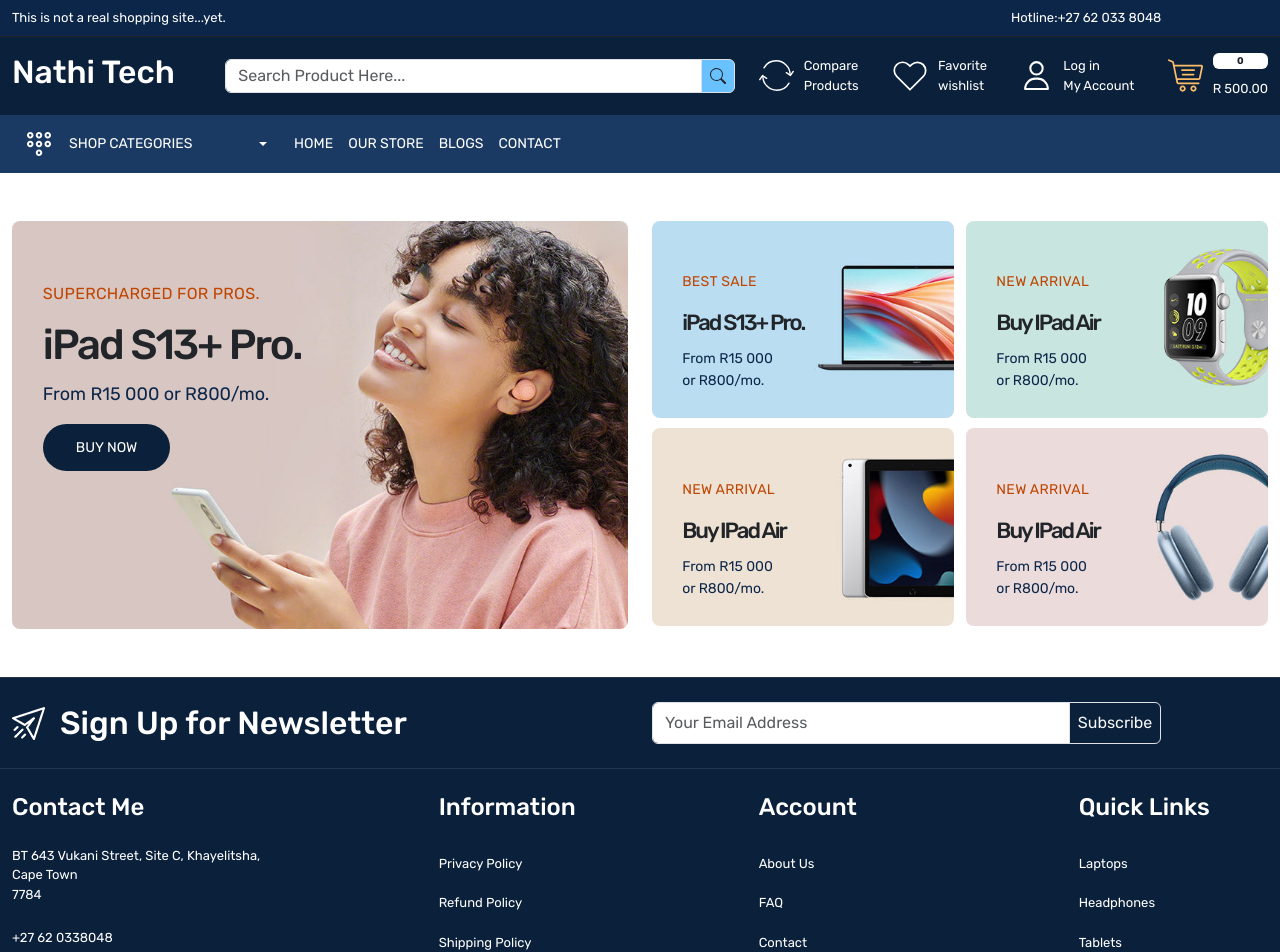
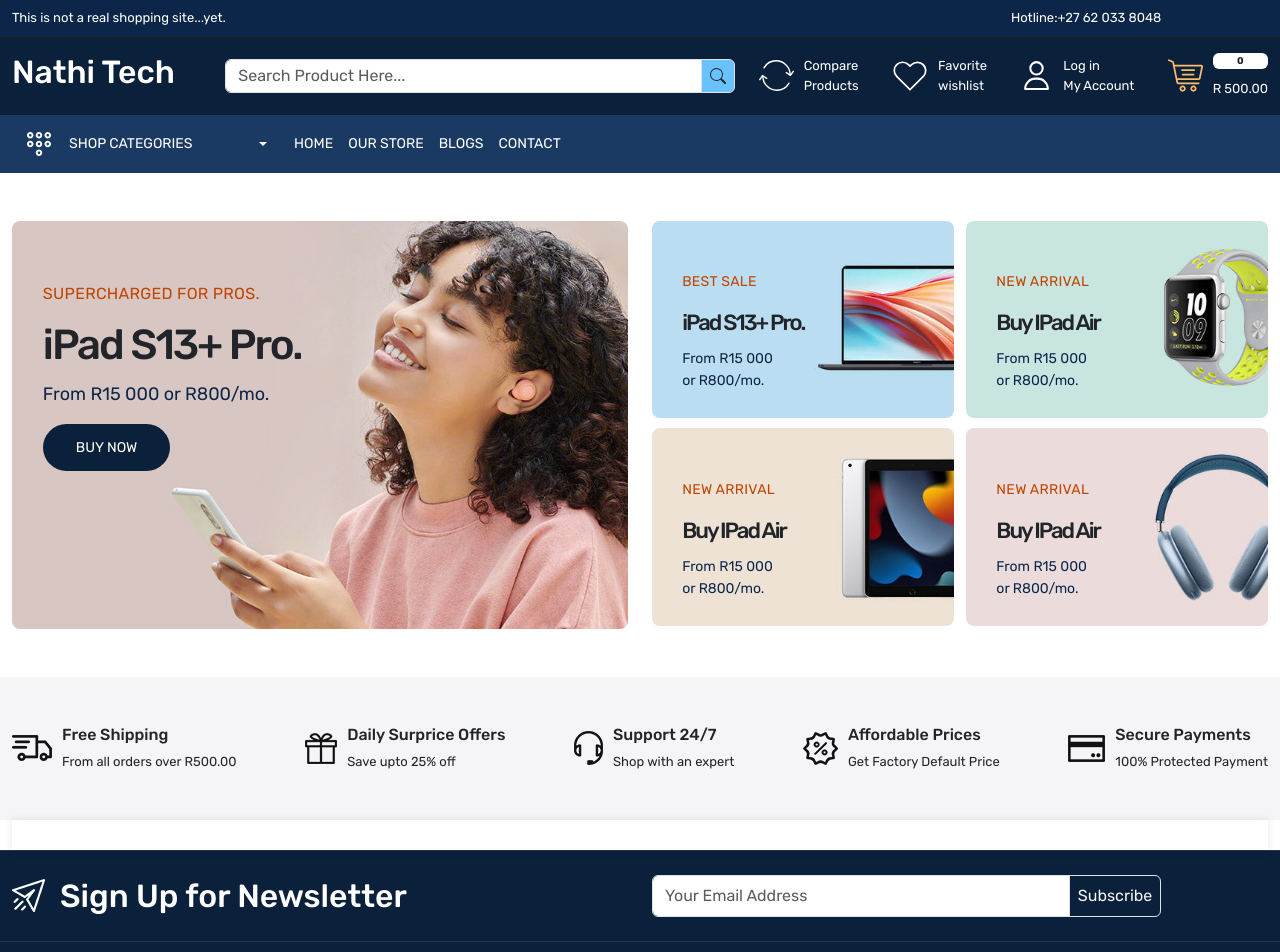
Before and after one commit to Inathi-M/Nathi-Tech, a React (Create React App) app: page / in a window 1280 px wide. Shown: the top 952 px of the page. Built offline with nearby package versions, Linux system fonts and the light colour scheme.

Commit message:
Created third Home Wrapper

```diff
--- a/src/App.css
+++ b/src/App.css
@@ -10,6 +10,7 @@
   --color-febd69: #69c2fe;
   --color-0676c0: #0676c0;
   --color-bf4500: #bf4500;
+  --color-f5f5f7: #f5f5f7;
 }
 .form-control:focus {
   box-shadow: none;
@@ -161,4 +162,17 @@
 .small-banner {
   width: 49%;
 }
-/*Home Part Ends Here*/
+/* Home Wrapper 2 */
+.home-wrapper-2 {
+  background-color: var(--color-f5f5f7);
+}
+/* Home Wrapper 2 ends Here*/
+/* Categories Section*/
+.categories {
+  background-color: white;
+  box-shadow: 0 0 10px #0b00001a;
+  padding: 15px;
+}
+/* Categories Section ends */
+
+/*Home Page Ends Here*/
--- a/src/pages/Home.js
+++ b/src/pages/Home.js
@@ -84,6 +84,60 @@
           </div>
         </div>
       </section>
+      <section className="home-wrapper-2 py-5">
+        <div className="container-xxl">
+          <div className="row">
+            <div className="col-12">
+              <div className="services d-flex align-items-center justify-content-between">
+                <div className="d-flex align-items-center gap-10 ">
+                  <img src="images/service.png" alt="services" />
+                  <div>
+                    <h6>Free Shipping</h6>
+                    <p className="mb-0 ">From all orders over R500.00</p>
+                  </div>
+                </div>
+                <div className="d-flex align-items-center gap-10 ">
+                  <img src="images/service-02.png" alt="services" />
+                  <div>
+                    <h6>Daily Surprice Offers</h6>
+                    <p className="mb-0 ">Save upto 25% off</p>
+                  </div>
+                </div>
+                <div className="d-flex align-items-center gap-10 ">
+                  <img src="images/service-03.png" alt="services" />
+                  <div>
+                    <h6>Support 24/7</h6>
+                    <p className="mb-0 ">Shop with an expert</p>
+                  </div>
+                </div>
+                <div className="d-flex align-items-center gap-10 ">
+                  <img src="images/service-04.png" alt="services" />
+                  <div>
+                    <h6>Affordable Prices</h6>
+                    <p className="mb-0 ">Get Factory Default Price</p>
+                  </div>
+                </div>
+                <div className="d-flex align-items-center gap-10 ">
+                  <img src="images/service-05.png" alt="services" />
+                  <div>
+                    <h6>Secure Payments</h6>
+                    <p className="mb-0 ">100% Protected Payment</p>
+                  </div>
+                </div>
+              </div>
+            </div>
+          </div>
+        </div>
+      </section>
+      <section className="home-wrapper-3">
+        <div className="container-xxl">
+          <div className="row">
+            <div className="col-12">
+              <div className="categories"></div>
+            </div>
+          </div>
+        </div>
+      </section>
     </>
   );
 };
```
